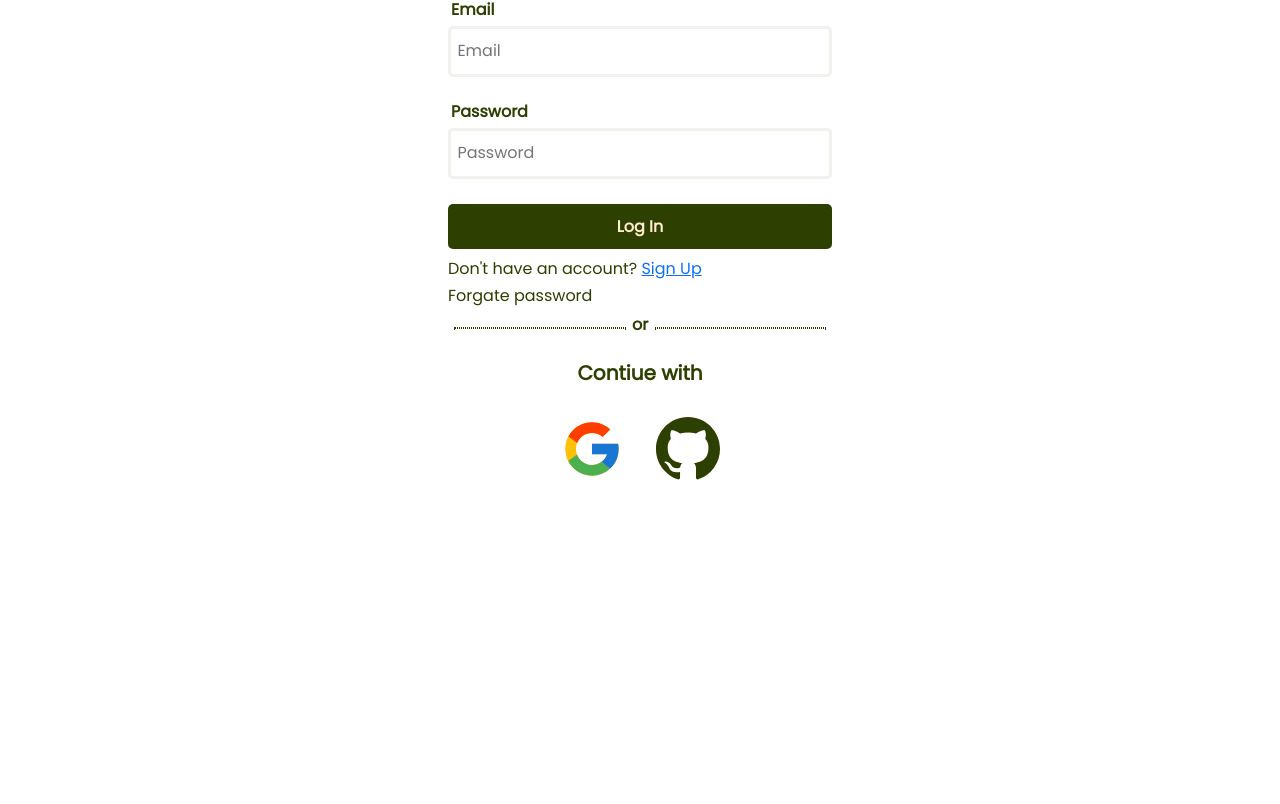
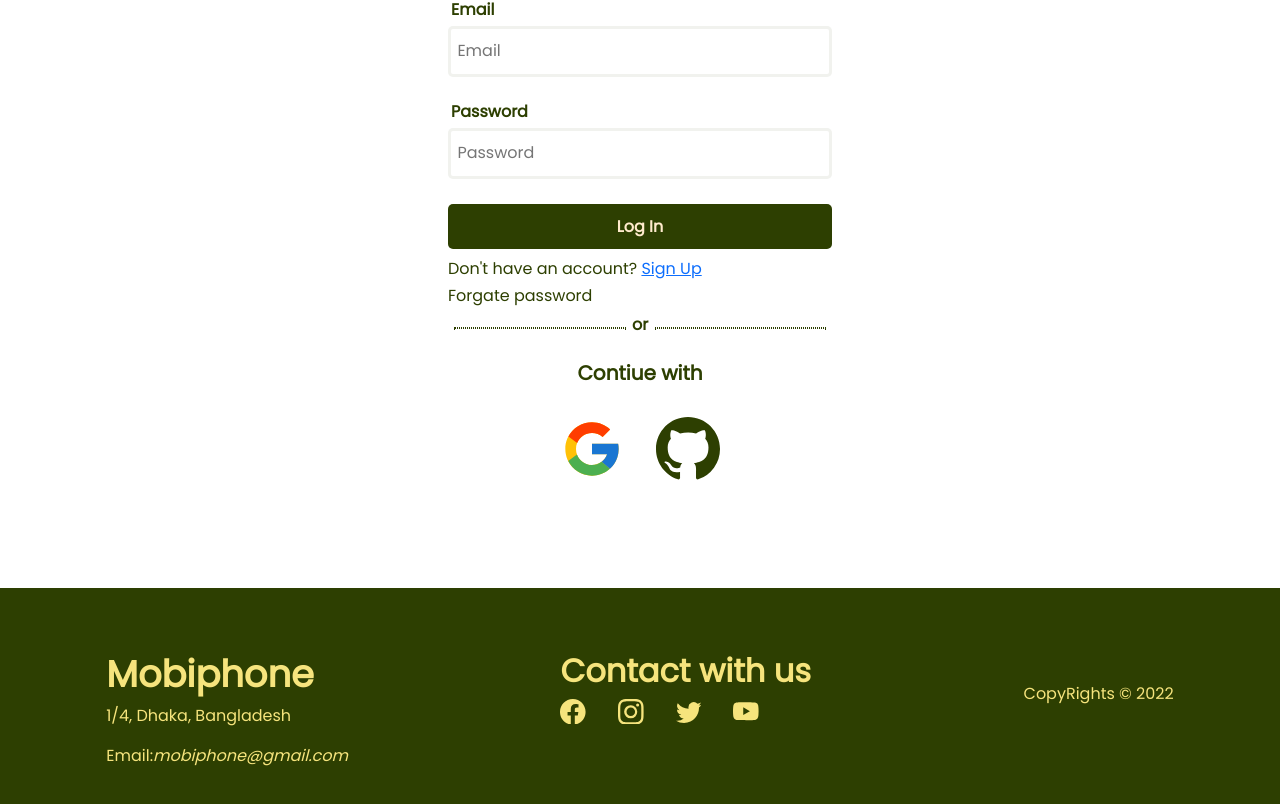
Before and after one commit to Shaon2225/-warehouse-management-client-side, a React (Create React App) app: page /login in a window 1280 px wide. Shown: the part 242-1046 px from the top of the page. Before the commit the page ends 830 px from the top, so only its background shows below. Built offline with nearby package versions, Linux system fonts and the light colour scheme; no server answers.

Commit message:
bug fixed in log in and sign up

```diff
--- a/src/App.js
+++ b/src/App.js
@@ -6,6 +6,7 @@ import { Route, Routes } from 'react-router-dom';
 import Blogs from './component/blog/Blogs';
 import Login from './component/authentication/Login';
 import Signup from './component/authentication/Signup';
+import Footer from './component/footer/Footer';
 
 function App() {
   return (
@@ -16,6 +17,7 @@ function App() {
        <Route path='/login' element={<Login></Login>}></Route>
        <Route path='/signup' element={<Signup></Signup>}></Route>
      </Routes>
+     <Footer></Footer>
     </div>
   );
 }
--- a/src/component/authentication/login.css
+++ b/src/component/authentication/login.css
@@ -78,6 +78,7 @@
 }
 
 .social-login{
+    cursor: pointer;
     display: flex;
     justify-content: center;
     align-items: center;
--- /dev/null
+++ b/src/component/footer/Footer.jsx
@@ -0,0 +1,33 @@
+import React from "react";
+import "./footer.css";
+import { BsFacebook, BsInstagram, BsTwitter, BsYoutube } from "react-icons/bs";
+
+const Footer = () => {
+  const year = new Date().getFullYear();
+  return (
+    <footer className="footer-container">
+      <div>
+        <h1 className="footer-title">Mobiphone</h1>
+        <address className="address">1/4, Dhaka, Bangladesh</address>
+        <p className="email">
+          <span>
+            Email:<i>mobiphone@gmail.com</i>
+          </span>
+        </p>
+
+      </div>
+      <div>
+      <h4 className="footer-social">Contact with us</h4>
+        <BsFacebook className="social-icon"></BsFacebook>
+        <BsInstagram className="social-icon"></BsInstagram>
+        <BsTwitter className="social-icon"></BsTwitter>
+        <BsYoutube className="social-icon"></BsYoutube>
+      </div>
+      <div className="my-auto copyright">
+        <p> CopyRights © {year} </p>
+      </div>
+    </footer>
+  );
+};
+
+export default Footer;
--- /dev/null
+++ b/src/component/footer/footer.css
@@ -0,0 +1,46 @@
+.footer-container{
+    /* position: absolute; */
+    margin-top: auto;
+    width: 100%;
+    /* bottom: -100%; */
+    display: flex;
+    justify-content: space-around;
+    /* margin: 4rem 0 0; */
+    padding: 2rem 0 6rem;
+    background-color: #2d3f01;
+    color: #f6e47d;
+}
+
+.footer-title{
+    font-size: 2.3rem;
+    font-weight: 700;
+    margin: 2rem 0 0.5rem;
+}
+
+.address,.email{
+    font-size: 1rem;
+    margin-top: 0;
+}
+
+.footer-social{
+    font-size: 2rem;
+    font-weight: 700;
+    margin: 2rem 0 0.5rem;
+}
+
+.social-icon{
+    margin-right: 2rem;
+    font-size: 1.6rem;
+}
+
+@media only screen and (max-width:660px) {
+    .footer-container{
+        flex-direction: column;
+        padding: 1rem;
+    }
+
+    .copyright{
+        text-align: center;
+        padding: 1rem 0;
+    }
+}
--- a/src/component/header/Header.jsx
+++ b/src/component/header/Header.jsx
@@ -1,9 +1,14 @@
-import React from "react";
+import { signOut } from "firebase/auth";
+import React, { useState } from "react";
 import { Container, Nav, Navbar } from "react-bootstrap";
+import { useAuthState } from "react-firebase-hooks/auth";
 import { Link } from "react-router-dom";
+import auth from "../../Firebase.init";
 import "./header.css";
 
 const Header = () => {
+  const [user, loading, error] = useAuthState(auth);
+
   return (
     <Navbar sticky="top" collapseOnSelect expand="lg" bg="white" variant="white">
       <Container>
@@ -11,8 +16,14 @@ const Header = () => {
         <Navbar.Toggle aria-controls="responsive-navbar-nav" />
         <Navbar.Collapse id="responsive-navbar-nav">
           <Nav className="ms-auto">
-            <Nav.Link><Link to={'/login'} className='text-decoration-none nav-route'>Log in</Link></Nav.Link>
-            <Nav.Link><Link to={'/signup'} className='text-decoration-none signin-btn'>Sign up</Link></Nav.Link>
+            <Nav.Link>{
+                user?'':<Link className="text-decoration-none nav-route" to={"/login"}>
+                Log in
+              </Link>
+              }</Nav.Link>
+            <Nav.Link>{user?
+                <span onClick={()=>signOut(auth)} className='signin-btn'>Sign out</span> :
+                <Link className="text-decoration-none signin-btn" to={"/signup"}>Sign in</Link>}</Nav.Link>
           </Nav>
         </Navbar.Collapse>
       </Container>
```
